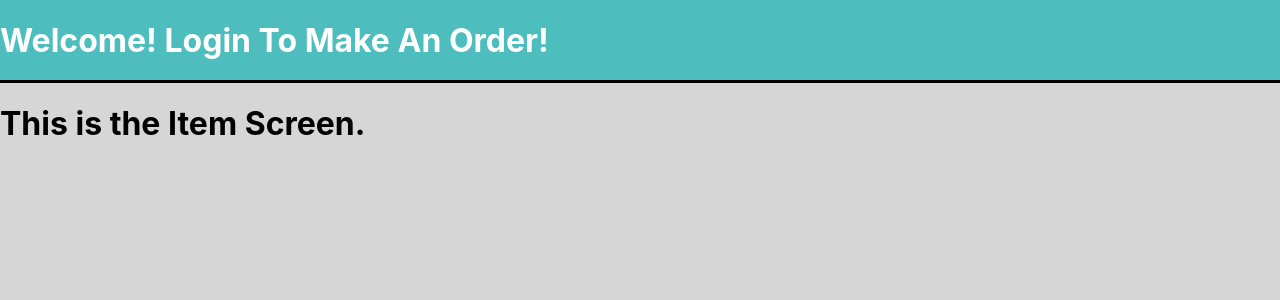
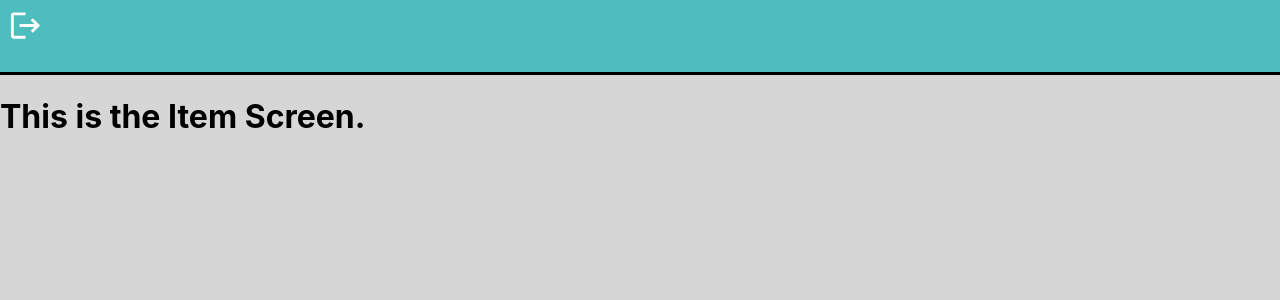
Before and after one commit to Mbickne1/481-Final-Project, a React (Create React App) app in the folder src/client/: page / in a window 1280 px wide. Both pictures are taken after a click on the button "CONTINUE AS GUEST". Shown: the top 300 px of the page. Built offline with nearby package versions, Linux system fonts and the light colour scheme.

Commit message:
Began implementing view specific header and local storage custom hook

```diff
--- a/src/client/package.json
+++ b/src/client/package.json
@@ -5,6 +5,7 @@
   "dependencies": {
     "@emotion/react": "^11.10.4",
     "@emotion/styled": "^11.10.4",
+    "@mui/icons-material": "^5.10.6",
     "@mui/material": "^5.10.6",
     "@testing-library/jest-dom": "^5.16.5",
     "@testing-library/react": "^13.4.0",
--- a/src/client/src/Components/Header/Header.module.css
+++ b/src/client/src/Components/Header/Header.module.css
@@ -1,6 +1,8 @@
 .container {
     width: 100vw;
     height: 10vh;
+    display: flex;
+    flex-direction: row;
     border-bottom: 3px solid black;
     background-color: #4DBDBD;
     color: white;
--- a/src/client/src/Components/Header/index.js
+++ b/src/client/src/Components/Header/index.js
@@ -1,11 +1,28 @@
+import { Button, IconButton } from '@mui/material';
+import LogoutIcon from '@mui/icons-material/Logout';
 import React from 'react';
 import styles from './Header.module.css';
 
 const Header = (props) => {
+    const { view, setView } = props;
+
+    const logout = () => {
+        console.log("Logging Out");
+        setView(0);
+    }
 
     return (
         <header className={styles.container}>
-            <h1>Welcome! Login To Make An Order! </h1>
+            {view == 0 &&
+                <h1>Welcome! Login To Make An Order! </h1>
+            }
+            {view == 1 &&
+                <div style={{color: 'white', justifySelf: 'flex-end', alignItems: 'center'}}>
+                    <IconButton onClick={logout} style={{color: 'white'}}>
+                        <LogoutIcon fontSize='large'/>
+                    </IconButton>
+                </div>
+            }
         </header>
     );
 
--- a/src/client/src/Components/Main/LoginView/LoginView.module.css
+++ b/src/client/src/Components/Main/LoginView/LoginView.module.css
@@ -4,6 +4,7 @@
     height: 30%;
     margin: auto;
     border: 3px solid black;
+    box-shadow: 15px 15px black;
     background-color: white;
     border-radius: 10px;
     flex-direction: column;
--- a/src/client/src/Components/Main/LoginView/index.js
+++ b/src/client/src/Components/Main/LoginView/index.js
@@ -4,12 +4,12 @@ import styles from './LoginView.module.css';
 import useLoginService from './useLoginService';
 
 const LoginView = (props) => {
-    const { setShowLogin } = props;
+    const { setView} = props;
     const [isValidUser, validate, validateGuest] = useLoginService();
 
     useEffect(() => {
         if(isValidUser) {
-            setShowLogin(false);
+            setView(1);
         }
     }, [isValidUser])
 
@@ -21,13 +21,7 @@ const LoginView = (props) => {
         validate(username, password);
     }
 
-
-
-    const guestLogin = (event) => {
-        const target = event.target;
-
-        validateGuest();
-    }
+    const guestLogin = () => { validateGuest(); }
 
     return (
         <div className={styles.container}>
--- a/src/client/src/Components/Main/index.js
+++ b/src/client/src/Components/Main/index.js
@@ -5,13 +5,13 @@ import LoginView from './LoginView';
 
 
 const Main = () => {
-    const [showLogin, setShowLogin] = useState(true);
+    const [view, setView] = useState(0);
 
     return (
         <div style={{width: '100vw', height: '100vh', display: 'flex',flexDirection: 'column', backgroundColor: '#D6D6D6'}}>
-            <Header />
-            {showLogin
-                ? <LoginView setShowLogin={setShowLogin}/>
+            <Header view={view} setView={setView} />
+            {view == 0
+                ? <LoginView setView={setView}/>
                 : <ItemView />
             }
         </div>
```
Also changed, not shown: src/client/src/useLocalStorage.js (added, +15 -0 lines), 1 other file (tests, documents, lock files or other folders).
